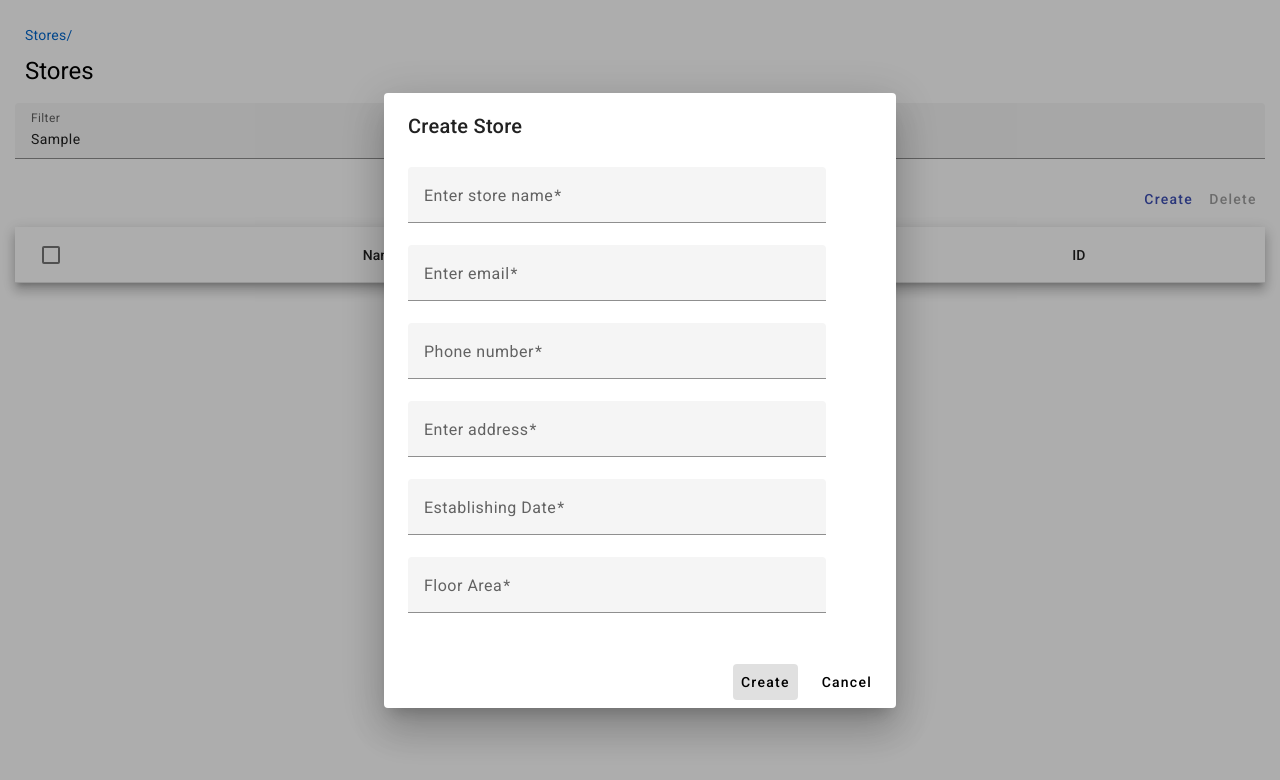
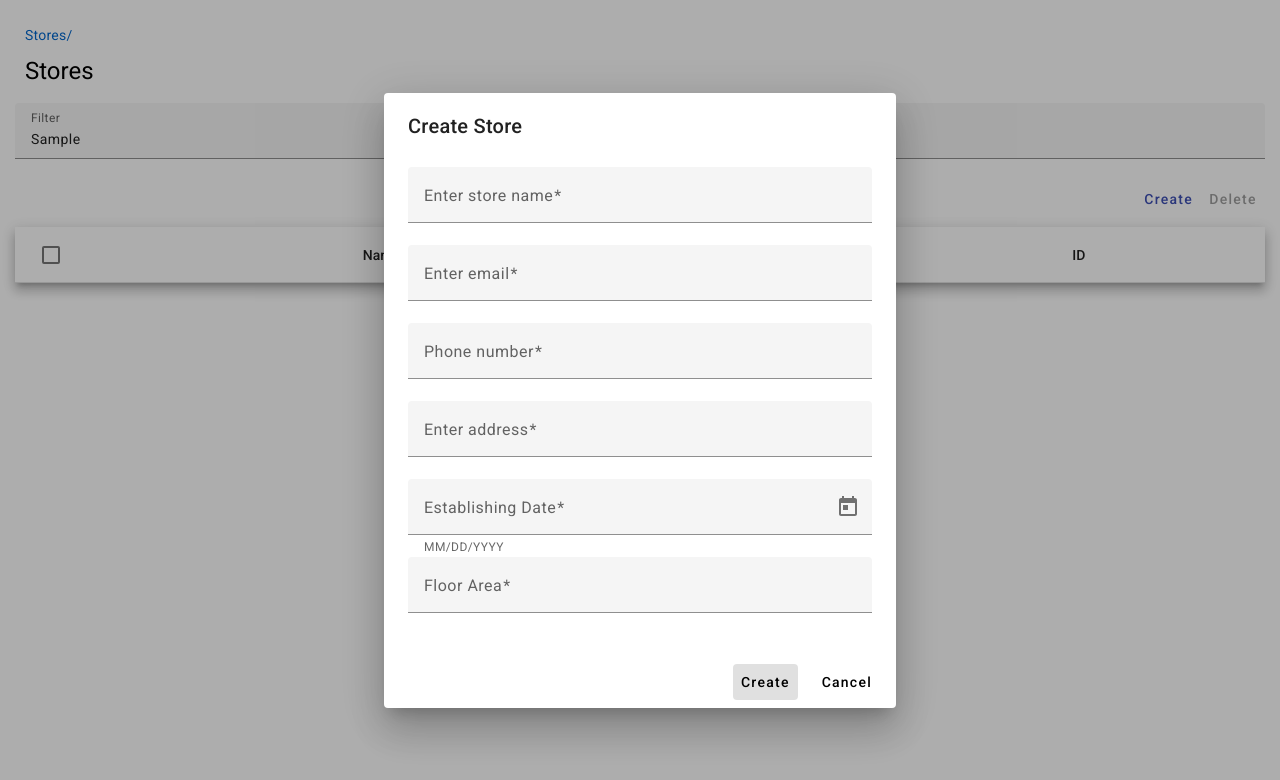
Before and after one commit to Anarhi916/Angular-app, an Angular app: page / in a window 1280 px wide. Both pictures are taken after typing "Sample" into the empty fields and a click on the button "Create". Shown: the top 780 px of the page. Built offline with nearby package versions, Linux system fonts and the light colour scheme; no server answers.

Commit message:
added date picker

```diff
--- a/src/app/app.module.ts
+++ b/src/app/app.module.ts
@@ -21,6 +21,8 @@ import {
 } from '@angular/material/dialog';
 import { CreateStoreDialogComponent } from './components/create-store-dialog/create-store-dialog.component';
 import { FormsModule, ReactiveFormsModule } from '@angular/forms';
+import { MatDatepickerModule } from '@angular/material/datepicker';
+import { MatNativeDateModule } from '@angular/material/core';
 
 @NgModule({
   imports: [
@@ -40,14 +42,17 @@ import { FormsModule, ReactiveFormsModule } from '@angular/forms';
     MatFormFieldModule,
     MatInputModule,
     FormsModule,
-    ReactiveFormsModule],
+    ReactiveFormsModule,
+    MatDatepickerModule,
+    MatNativeDateModule,
+  ],
   declarations: [
     AppComponent,
     StoresPageComponent,
     SuppliersDetailsComponent,
     StoresTableComponent,
     DeleteDialogComponent,
-    CreateStoreDialogComponent
+    CreateStoreDialogComponent,
   ],
   bootstrap: [AppComponent],
 })
--- a/src/app/components/create-store-dialog/create-store-dialog.component.html
+++ b/src/app/components/create-store-dialog/create-store-dialog.component.html
@@ -53,14 +53,17 @@
       <mat-form-field class="form-field">
         <mat-label>Establishing Date</mat-label>
         <input
-          matInput
-          placeholder="12.11.2023"
           formControlName="Established"
           required
+          matInput
+          [matDatepicker]="picker"
         />
-        <mat-error *ngIf="form.get('Established')?.invalid">
-          {{ getErrorMessage("Established") }}
-        </mat-error>
+        <mat-hint>MM/DD/YYYY</mat-hint>
+        <mat-datepicker-toggle
+          matIconSuffix
+          [for]="picker"
+        ></mat-datepicker-toggle>
+        <mat-datepicker #picker></mat-datepicker>
       </mat-form-field>
       <mat-form-field class="form-field">
         <mat-label>Floor Area</mat-label>
--- a/src/app/components/create-store-dialog/create-store-dialog.component.scss
+++ b/src/app/components/create-store-dialog/create-store-dialog.component.scss
@@ -10,5 +10,5 @@ button {
 }
 
 .form-field {
-  width: 90%;
+  width: 100%;
 }
--- a/src/app/components/stores-table/stores-table.component.ts
+++ b/src/app/components/stores-table/stores-table.component.ts
@@ -90,7 +90,6 @@ export class StoresTableComponent implements OnInit {
     const dialogRef = this.dialog.open(CreateStoreDialogComponent);
     dialogRef.afterClosed().subscribe((result) => {
       if (result) {
-        result.Established = new Date();
         this.supplierService.create(result).subscribe({
           next: () => {
             this.dataSource = new MatTableDataSource<IStores>(
```
